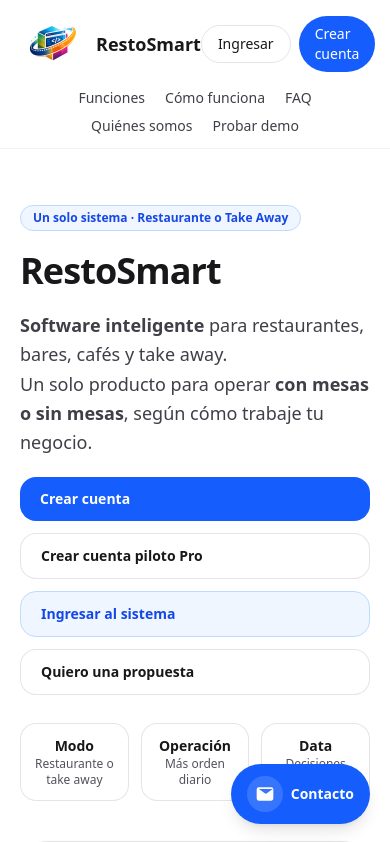
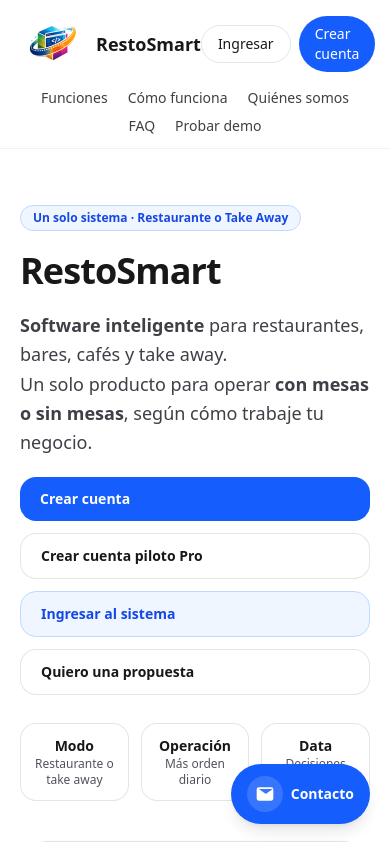
Before and after one commit to matiaslf10-wq/Restosmart, a Next.js app: page / in a window 390 px wide. Shown: the top 842 px of the page. Built offline with nearby package versions, Linux system fonts and the light colour scheme.

Commit message:
ui: place about link before FAQ in desktop and mobile navigation

```diff
--- a/app/page.tsx
+++ b/app/page.tsx
@@ -181,10 +181,10 @@ export default function RestoSmartLanding() {
             <a href="#pasos" className="hover:text-zinc-900">
               Cómo funciona
             </a>
+            <a href="#quienes" className="hover:text-zinc-900">Quiénes somos</a>
             <a href="#faq" className="hover:text-zinc-900">
               FAQ
             </a>
-            <a href="#quienes" className="hover:text-zinc-900">Quiénes somos</a>
 
             <Link
   href={LOGIN_HREF}
@@ -225,7 +225,7 @@ export default function RestoSmartLanding() {
           </div>
         </div>
         <nav aria-label="Secciones" className="mx-auto flex max-w-6xl flex-wrap justify-center gap-x-5 gap-y-2 px-5 pb-3 text-sm text-zinc-700 md:hidden">
-          <a href="#funciones">Funciones</a><a href="#pasos">Cómo funciona</a><a href="#faq">FAQ</a><a href="#quienes">Quiénes somos</a><Link href="/demo">Probar demo</Link>
+          <a href="#funciones">Funciones</a><a href="#pasos">Cómo funciona</a><a href="#quienes">Quiénes somos</a><a href="#faq">FAQ</a><Link href="/demo">Probar demo</Link>
         </nav>
       </header>
 
```
